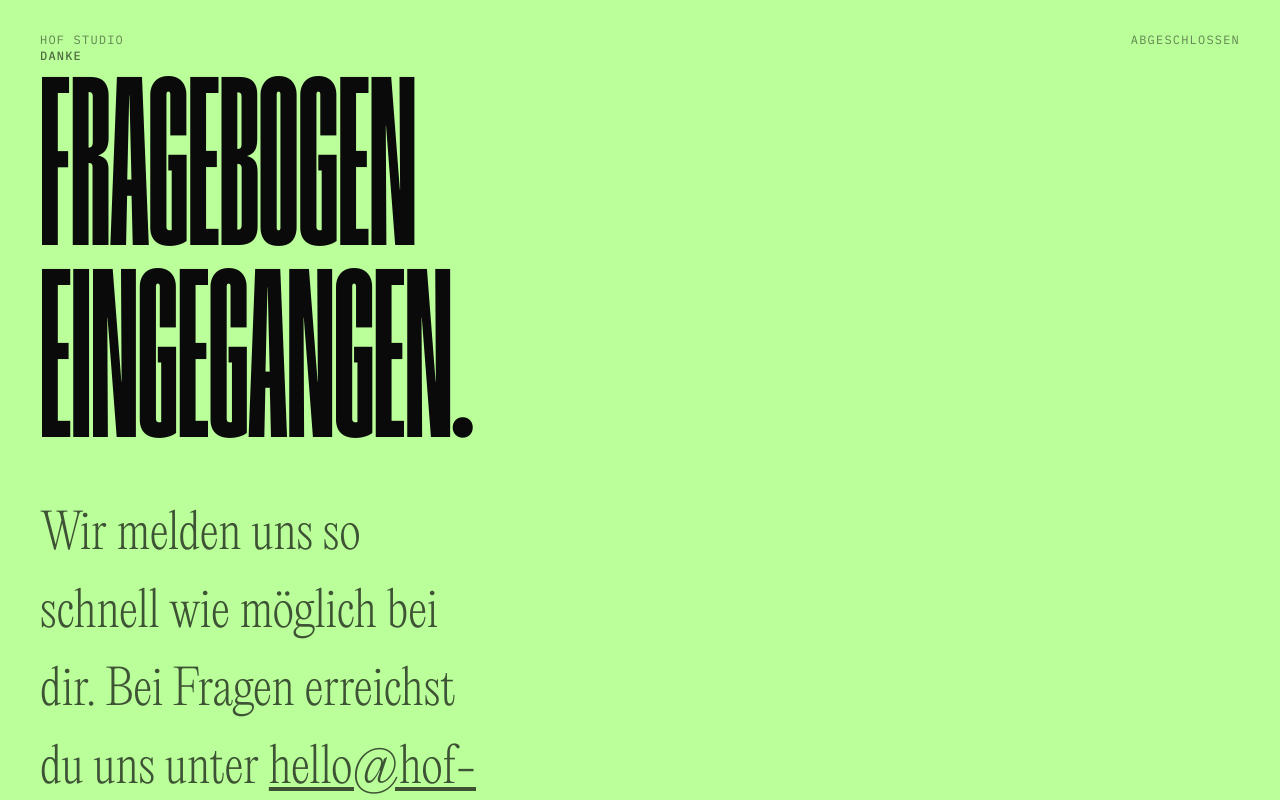
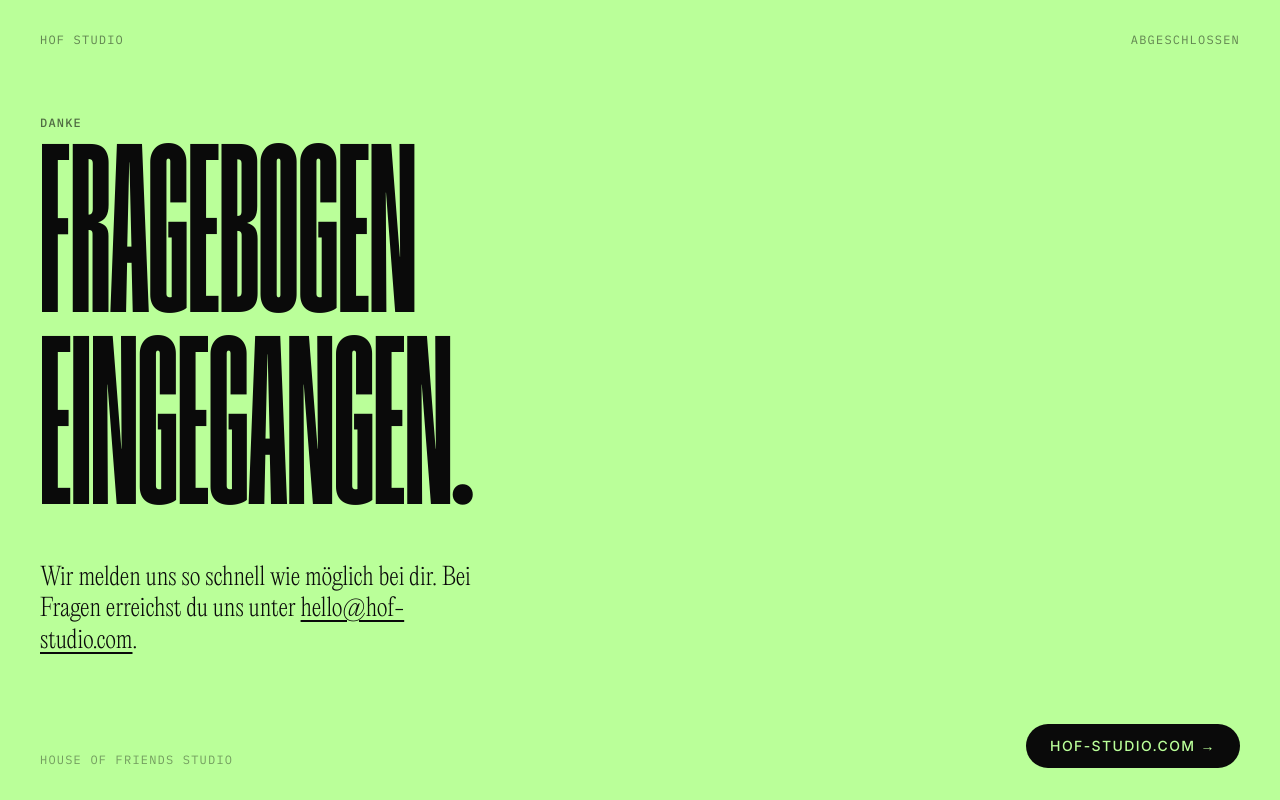
Before and after one commit to DanielSon33/hofquestionnaire, a React (Vite) app in the folder hof-questionnaire/: page /survey/1/danke in a window 1280 px wide. Shown: the top 800 px of the page. Built offline with nearby package versions, Linux system fonts and the light colour scheme; no server answers; a web font is replaced by a local one.

Commit message:
fix: add text-ink to ThankYou page so survey-description inherits black

```diff
--- a/hof-questionnaire/src/pages/ThankYouPage.jsx
+++ b/hof-questionnaire/src/pages/ThankYouPage.jsx
@@ -1,6 +1,6 @@
 export default function ThankYouPage() {
   return (
-    <div className="flex min-h-screen flex-col items-start justify-between bg-lime px-6 py-8 md:px-10">
+    <div className="flex min-h-screen flex-col items-start justify-between bg-lime text-ink px-6 py-8 md:px-10">
       {/* Top */}
       <div className="flex w-full items-center justify-between">
         <span className="hof-counter">HOF STUDIO</span>
@@ -13,7 +13,7 @@ export default function ThankYouPage() {
         <h1 className="font-display text-6xl font-black uppercase leading-none text-ink md:text-8xl" style={{letterSpacing: 0}}>
           Fragebogen<br />eingegangen.
         </h1>
-        <p className="mt-8 font-body text-xl text-ink/70 leading-relaxed max-w-md">
+        <p className="survey-description font-body mt-8 max-w-md">
           Wir melden uns so schnell wie möglich bei dir. Bei Fragen erreichst du uns unter{' '}
           <a href="mailto:hello@hof-studio.com" className="underline underline-offset-4 hover:text-ink">
             hello@hof-studio.com
```
